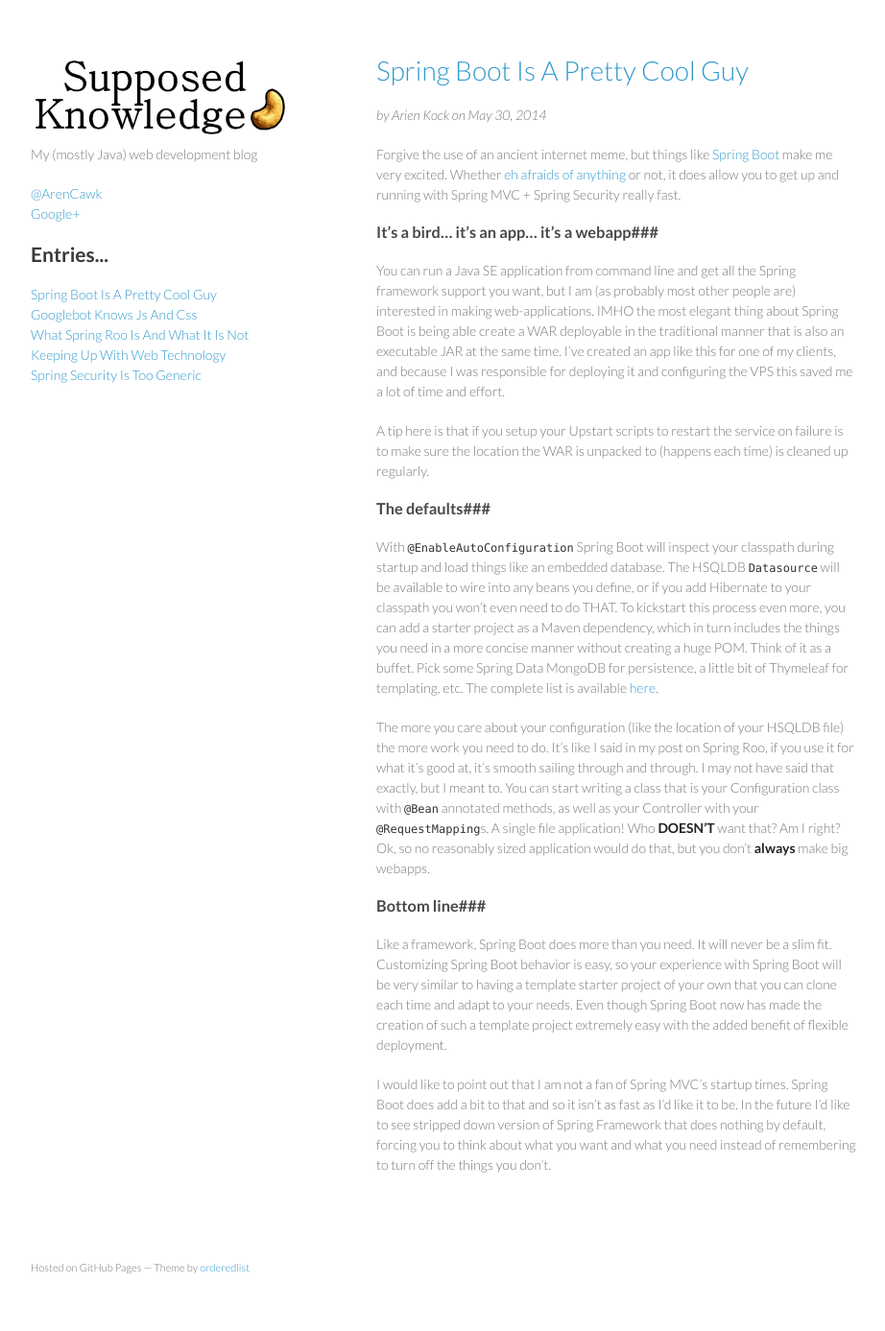
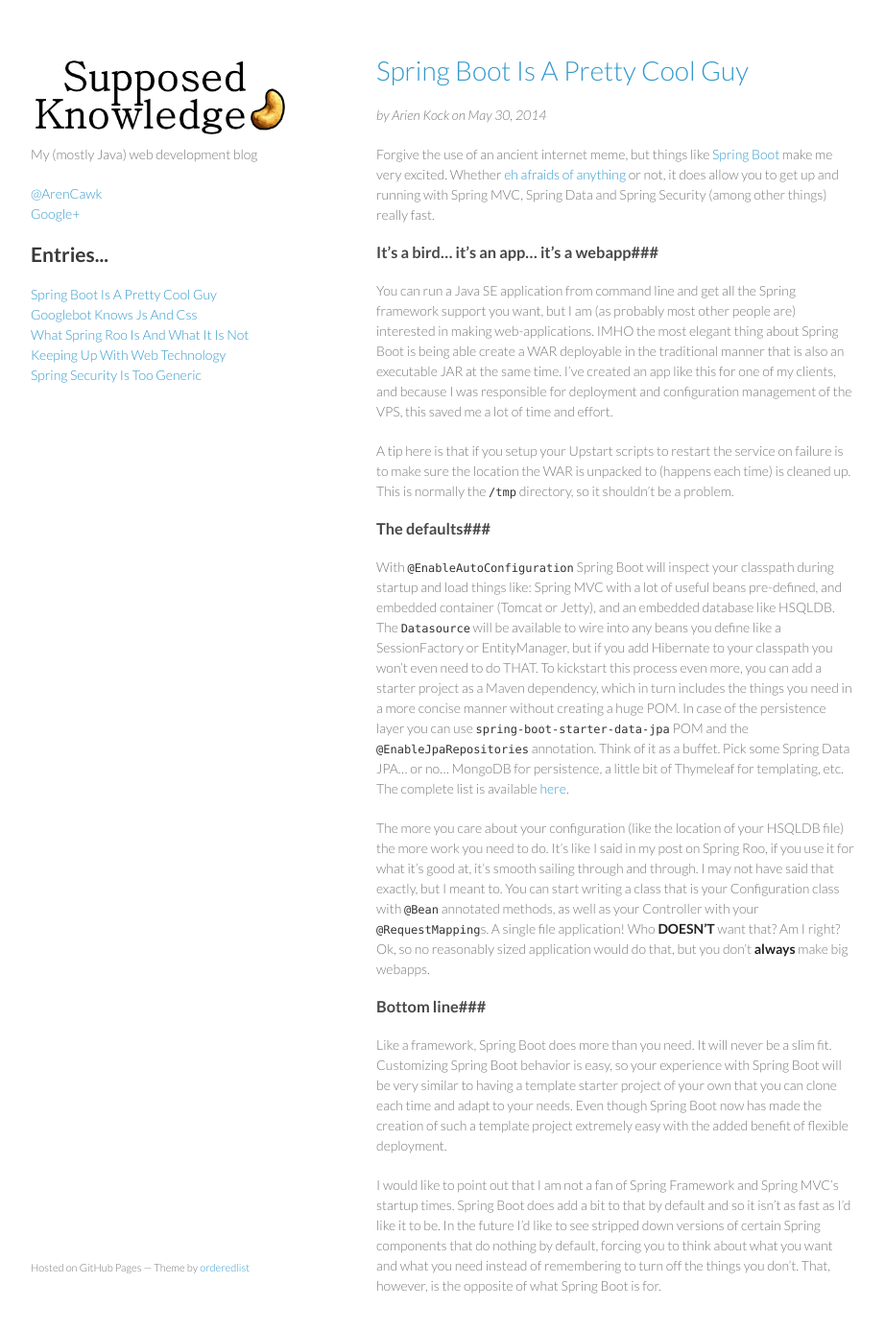
Before and after one commit to arienkock/arienkock.github.io, a Jekyll site: the page built from _posts/2014-05-30-spring-boot-is-a-pretty-cool-guy.md, in a window 1280 px wide and 1400 px high. Shown: the top 1387 px of the window at 96% size, without its empty margins (178-1100 px from the left). Built offline with Jekyll 4.4.1, drawn with Linux system fonts in a browser that asks for light colours.

Commit message:
Update 2014-05-30-spring-boot-is-a-pretty-cool-guy.md

```diff
--- a/_posts/2014-05-30-spring-boot-is-a-pretty-cool-guy.md
+++ b/_posts/2014-05-30-spring-boot-is-a-pretty-cool-guy.md
@@ -1,19 +1,19 @@
 ---
 layout: post
 ---
-Forgive the use of an ancient internet meme, but things like [Spring Boot](http://projects.spring.io/spring-boot/) make me very excited. Whether [eh afraids of anything](http://knowyourmeme.com/memes/pretty-cool-guy) or not, it does allow you to get up and running with Spring MVC + Spring Security really fast.
+Forgive the use of an ancient internet meme, but things like [Spring Boot](http://projects.spring.io/spring-boot/) make me very excited. Whether [eh afraids of anything](http://knowyourmeme.com/memes/pretty-cool-guy) or not, it does allow you to get up and running with Spring MVC, Spring Data and Spring Security (among other things) really fast.
 
 ###It's a bird... it's an app... it's a webapp###
-You can run a Java SE application from command line and get all the Spring framework support you want, but I am (as probably most other people are) interested in making web-applications. IMHO the most elegant thing about Spring Boot is being able create a WAR deployable in the traditional manner that is also an executable JAR at the same time. I've created an app like this for one of my clients, and because I was responsible for deploying it and configuring the VPS this saved me a lot of time and effort.
+You can run a Java SE application from command line and get all the Spring framework support you want, but I am (as probably most other people are) interested in making web-applications. IMHO the most elegant thing about Spring Boot is being able create a WAR deployable in the traditional manner that is also an executable JAR at the same time. I've created an app like this for one of my clients, and because I was responsible for deployment and configuration management of the VPS, this saved me a lot of time and effort.
 
-A tip here is that if you setup your Upstart scripts to restart the service on failure is to make sure the location the WAR is unpacked to (happens each time) is cleaned up regularly.
+A tip here is that if you setup your Upstart scripts to restart the service on failure is to make sure the location the WAR is unpacked to (happens each time) is cleaned up. This is normally the `/tmp` directory, so it shouldn't be a problem.
 
 ###The defaults###
-With `@EnableAutoConfiguration` Spring Boot will inspect your classpath during startup and load things like an embedded database. The HSQLDB `Datasource` will be available to wire into any beans you define, or if you add Hibernate to your classpath you won't even need to do THAT. To kickstart this process even more, you can add a starter project as a Maven dependency, which in turn includes the things you need in a more concise manner without creating a huge POM. Think of it as a buffet. Pick some Spring Data MongoDB for persistence, a little bit of Thymeleaf for templating, etc. The complete list is available [here](https://github.com/spring-projects/spring-boot/tree/master/spring-boot-starters).
+With `@EnableAutoConfiguration` Spring Boot will inspect your classpath during startup and load things like: Spring MVC with a lot of useful beans pre-defined, and embedded container (Tomcat or Jetty), and an embedded database like HSQLDB. The  `Datasource` will be available to wire into any beans you define like a SessionFactory or EntityManager, but if you add Hibernate to your classpath you won't even need to do THAT. To kickstart this process even more, you can add a starter project as a Maven dependency, which in turn includes the things you need in a more concise manner without creating a huge POM. In case of the persistence layer you can use `spring-boot-starter-data-jpa` POM and the `@EnableJpaRepositories` annotation. Think of it as a buffet. Pick some Spring Data JPA... or no... MongoDB for persistence, a little bit of Thymeleaf for templating, etc. The complete list is available [here](https://github.com/spring-projects/spring-boot/tree/master/spring-boot-starters).
 
 The more you care about your configuration (like the location of your HSQLDB file) the more work you need to do. It's like I said in my post on Spring Roo, if you use it for what it's good at, it's smooth sailing through and through. I may not have said that exactly, but I meant to. You can start writing a class that is your Configuration class with `@Bean` annotated methods, as well as your Controller with your `@RequestMapping`s. A single file application! Who **DOESN'T** want that? Am I right? Ok, so no reasonably sized application would do that, but you don't **always** make big webapps.
 
 ###Bottom line###
 Like a framework, Spring Boot does more than you need. It will never be a slim fit. Customizing Spring Boot behavior is easy, so your experience with Spring Boot will be very similar to having a template starter project of your own that you can clone each time and adapt to your needs. Even though Spring Boot now has made the creation of such a template project extremely easy with the added benefit of flexible deployment.
 
-I would like to point out that I am not a fan of Spring MVC's startup times. Spring Boot does add a bit to that and so it isn't as fast as I'd like it to be. In the future I'd like to see stripped down version of Spring Framework that does nothing by default, forcing you to think about what you want and what you need instead of remembering to turn off the things you don't.
+I would like to point out that I am not a fan of Spring Framework and Spring MVC's startup times. Spring Boot does add a bit to that by default and so it isn't as fast as I'd like it to be. In the future I'd like to see stripped down versions of certain Spring components that do nothing by default, forcing you to think about what you want and what you need instead of remembering to turn off the things you don't. That, however, is the opposite of what Spring Boot is for.
```
